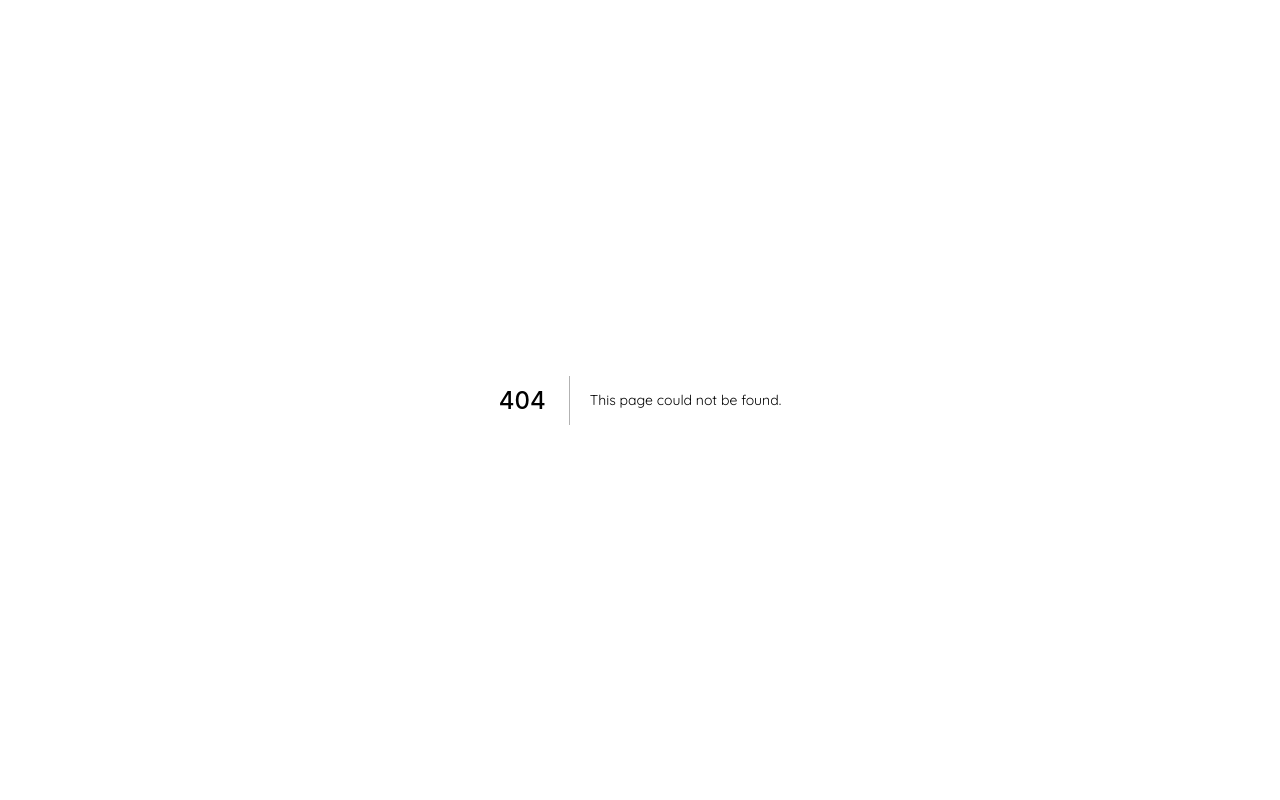
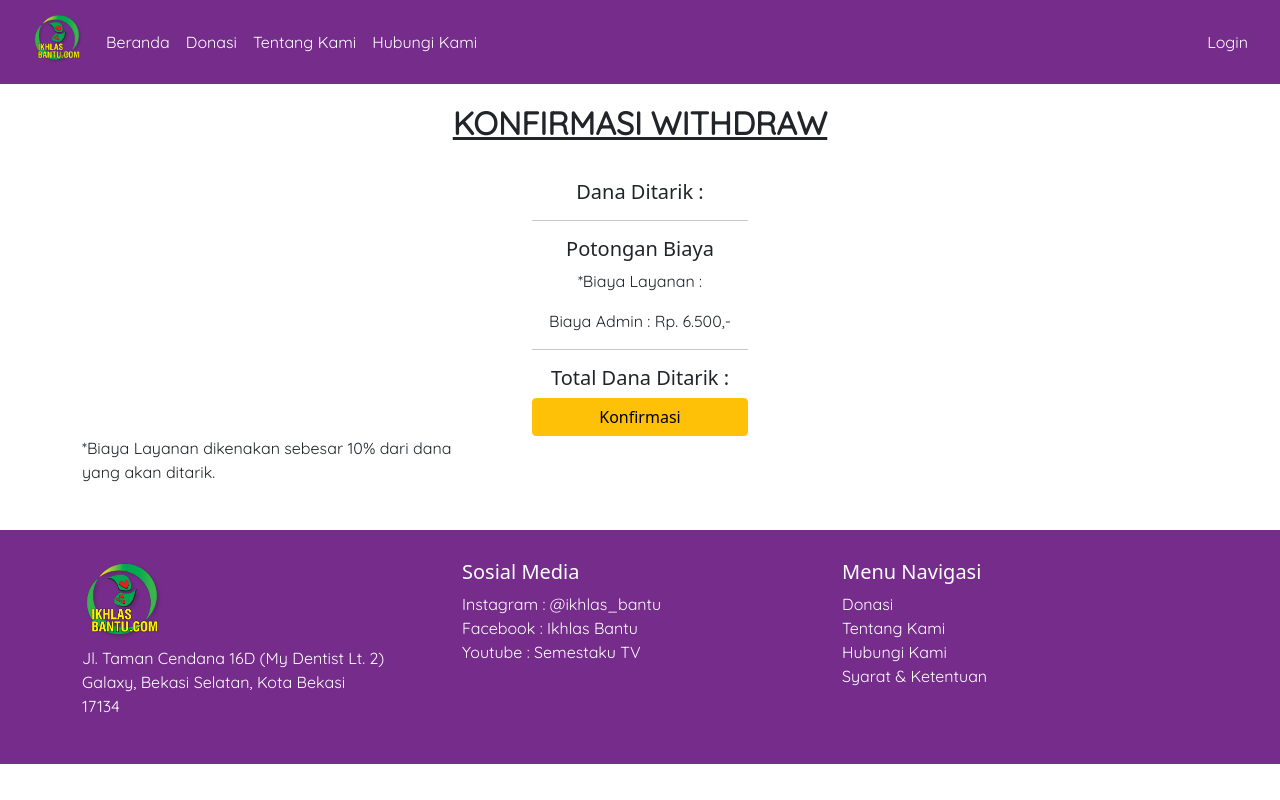
Before and after one commit to alvine998/ikhlasbantu, a Next.js app: page /konfirmasi-withdraw in a window 1280 px wide. Before the commit this address had no page. Built offline with nearby package versions, Linux system fonts and the light colour scheme; no server answers.

Commit message:
konfirmasi wd

```diff
--- a/components/Footer/index.js
+++ b/components/Footer/index.js
@@ -11,37 +11,41 @@ function Footer(props) {
                 <div className='container'>
                     <div className='row'>
                         <div className='col-md'>
-                            <Image src={logo} width={80} height={80}/>
-                            <p style={{color:'white'}}>D'Kranji Residence 1 <br/>No.67, Kranji, Bekasi Barat, 17134</p>
+                            <Image src={logo} width={80} height={80} />
+                            <p style={{ color: 'white' }}>
+                                Jl. Taman Cendana 16D (My Dentist Lt. 2)<br />
+                                Galaxy, Bekasi Selatan, Kota Bekasi <br />
+                                17134
+                            </p>
                         </div>
                         <div className='col-md'>
-                            <h5 style={{color:'white'}}>Sosial Media</h5>
+                            <h5 style={{ color: 'white' }}>Sosial Media</h5>
                             <ul className='list-unstyled text-muted'>
                                 <li>
-                                    <a href='#' style={{color:'white', textDecoration:'none'}}>Instagram : @ikhlas_bantu</a>
+                                    <a href='#' style={{ color: 'white', textDecoration: 'none' }}>Instagram : @ikhlas_bantu</a>
                                 </li>
                                 <li>
-                                    <a href='#' style={{color:'white', textDecoration:'none'}}>Facebook : Ikhlas Bantu</a>
+                                    <a href='#' style={{ color: 'white', textDecoration: 'none' }}>Facebook : Ikhlas Bantu</a>
                                 </li>
                                 <li>
-                                    <a href='#' style={{color:'white', textDecoration:'none'}}>Youtube : Semestaku TV</a>
+                                    <a href='#' style={{ color: 'white', textDecoration: 'none' }}>Youtube : Semestaku TV</a>
                                 </li>
                             </ul>
                         </div>
                         <div className='col-md'>
-                            <h5 style={{color:'white'}}>Menu Navigasi</h5>
+                            <h5 style={{ color: 'white' }}>Menu Navigasi</h5>
                             <ul className='list-unstyled text-muted'>
                                 <li>
-                                    <a href='/donasi' style={{color:'white', textDecoration:'none'}}>Donasi</a>
+                                    <a href='/donasi' style={{ color: 'white', textDecoration: 'none' }}>Donasi</a>
                                 </li>
                                 <li>
-                                    <a href='/tentang-kami' style={{color:'white', textDecoration:'none'}}>Tentang Kami</a>
+                                    <a href='/tentang-kami' style={{ color: 'white', textDecoration: 'none' }}>Tentang Kami</a>
                                 </li>
                                 <li>
-                                    <a href='/hubungi-kami' style={{color:'white', textDecoration:'none'}}>Hubungi Kami</a>
+                                    <a href='/hubungi-kami' style={{ color: 'white', textDecoration: 'none' }}>Hubungi Kami</a>
                                 </li>
                                 <li>
-                                    <a href='#' style={{color:'white', textDecoration:'none'}}>Syarat & Ketentuan</a>
+                                    <a href='#' style={{ color: 'white', textDecoration: 'none' }}>Syarat & Ketentuan</a>
                                 </li>
                             </ul>
                         </div>
--- a/pages/donasimu/index.js
+++ b/pages/donasimu/index.js
@@ -20,7 +20,7 @@ function index(props) {
             <div style={{ paddingBottom: 200 }}>
                 <div className='container'>
                     <h2 className={styles.textTitle}>DONASIMU</h2>
-                    <div>
+                    <div className='table-responsive'>
                         <table class="table stripped">
                             <thead>
                                 <tr>
--- a/pages/hubungi-kami/index.js
+++ b/pages/hubungi-kami/index.js
@@ -19,8 +19,8 @@ function index(props) {
                             <div className='col'>
                                 <h2 style={{ fontWeight: 'bold' }}>Alamat Kantor</h2>
                                 <p>
-                                    D'Kranji Residence No.67<br />
-                                    Kranji, Bekasi Barat, Kota Bekasi <br />
+                                    Jl. Taman Cendana 16D (My Dentist Lt. 2)<br />
+                                    Galaxy, Bekasi Selatan, Kota Bekasi <br />
                                     17134
                                 </p>
 
@@ -31,7 +31,7 @@ function index(props) {
 
                                 <h2 style={{ fontWeight: 'bold' }}>No Telepon</h2>
                                 <p>
-                                    +62878-6339-7900
+                                    +62 878-6339-7900
                                 </p>
                             </div>
 
--- /dev/null
+++ b/pages/konfirmasi-withdraw/index.js
@@ -0,0 +1,54 @@
+import React from 'react';
+import Footer from '../../components/Footer';
+import useMediaQuery from '../../components/MediaQuery';
+import Navbar from '../../components/Navbar';
+
+index.title = "Konfirmasi Withdraw"
+
+function index(props) {
+
+    let isBreakpoint = useMediaQuery(768);
+
+    return (
+        <div>
+            <Navbar />
+            <div style={{ paddingBottom: 30, paddingTop: 20 }}>
+                <div className='container'>
+                    <h2 style={{ fontWeight: "bold", textAlign: "center" }}><u>KONFIRMASI WITHDRAW</u></h2>
+                    <div style={isBreakpoint ? { paddingLeft: 0, paddingRight: 0, paddingTop: 30 } : { paddingLeft: 450, paddingRight: 450, paddingTop: 30 }}>
+                        <h5 style={{ textAlign: "center" }}>Dana Ditarik : </h5>
+                        <hr />
+                        <h5 style={{ textAlign: "center" }}>Potongan Biaya</h5>
+                        <p style={{ textAlign: "center" }}>*Biaya Layanan : </p>
+                        <p style={{ textAlign: "center" }}>Biaya Admin : Rp. 6.500,-</p>
+                        <hr />
+                        <h5 style={{ textAlign: "center" }}>Total Dana Ditarik : </h5>
+
+                        <button className='btn btn-warning w-100'>
+                            Konfirmasi
+                        </button>
+                    </div>
+                    <div>
+                        {
+                            isBreakpoint ? (
+                                <p>
+                                    *Biaya Layanan dikenakan sebesar 10% dari dana
+                                    yang akan ditarik.
+                                </p>
+                            ) : (
+                                <p>
+                                    *Biaya Layanan dikenakan sebesar 10% dari dana <br />
+                                    yang akan ditarik.
+                                </p>
+                            )
+                        }
+
+                    </div>
+                </div>
+            </div>
+            <Footer />
+        </div>
+    );
+}
+
+export default index;
```
Also changed, not shown: pages/buat-donasi-dashboard/index.js (+52 -1 lines), pages/withdraw/index.js (+21 -3 lines).
